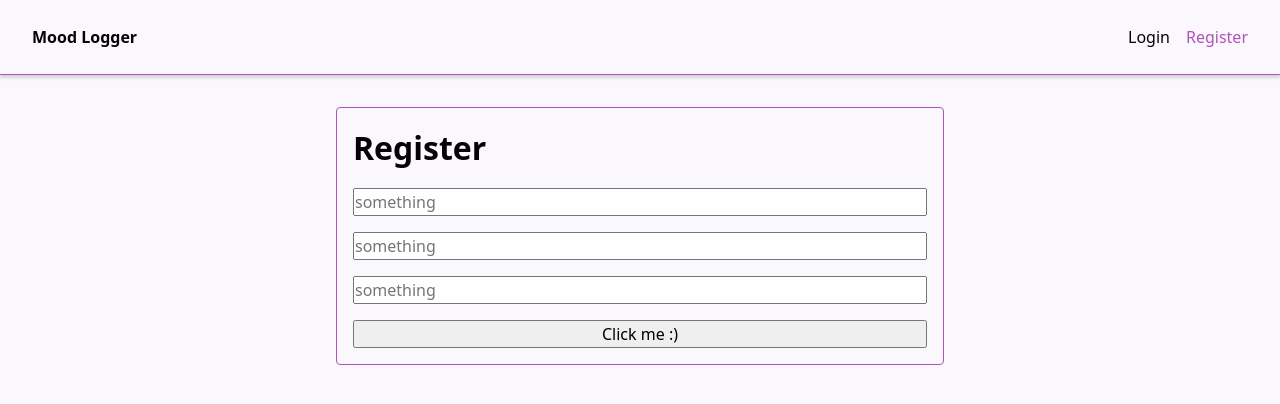
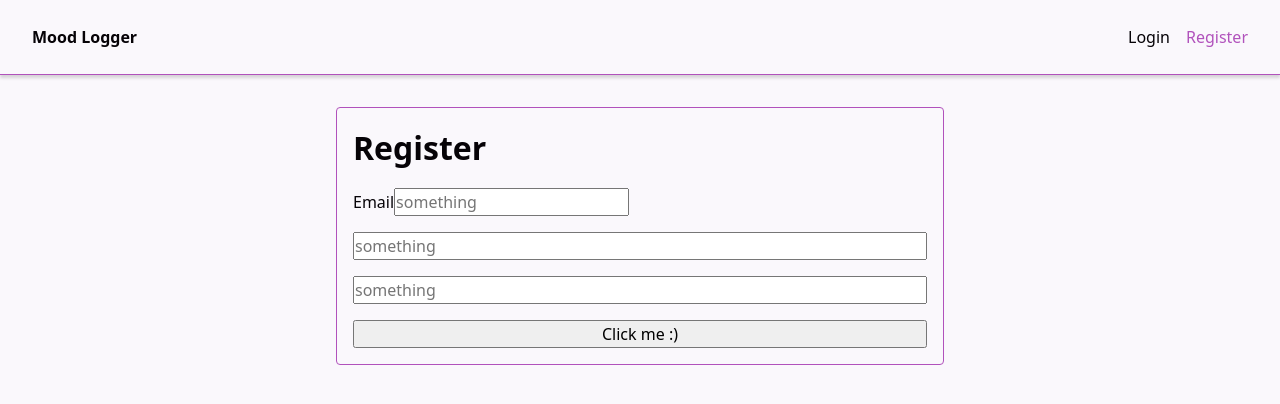
Before and after one commit to jonmico/mood-logger-client, a React (Vite) app: page /register in a window 1280 px wide. Shown: the top 404 px of the page. Built offline with nearby package versions, Linux system fonts and the light colour scheme.

Commit message:
Adds some state to register form.

```diff
--- a/src/pages/Register.tsx
+++ b/src/pages/Register.tsx
@@ -1,12 +1,41 @@
+import { useState } from "react";
 import styles from "./Register.module.css";
 
+interface FormState {
+  email: string;
+  password: string;
+  confirmPassword: string;
+}
+
+const initialFormState: FormState = {
+  email: "",
+  password: "",
+  confirmPassword: "",
+};
+
 export default function Register() {
+  const [formState, setFormState] = useState<FormState>(initialFormState);
+
+  console.log(formState);
+
+  function handleFormStateChange(evt: React.ChangeEvent<HTMLInputElement>) {
+    setFormState();
+  }
   return (
     <div className={styles.registerPageContainer}>
       <div className={styles.registerFormContainer}>
         <h1>Register</h1>
         <form className={styles.registerForm}>
-          <input type="text" placeholder="something" />
+          <div>
+            <label htmlFor="email">Email</label>
+            <input
+              name="email"
+              id="email"
+              type="email"
+              placeholder="something"
+              onChange={handleFormStateChange}
+            />
+          </div>
           <input type="text" placeholder="something" />
           <input type="text" placeholder="something" />
           <button>Click me :)</button>
```
